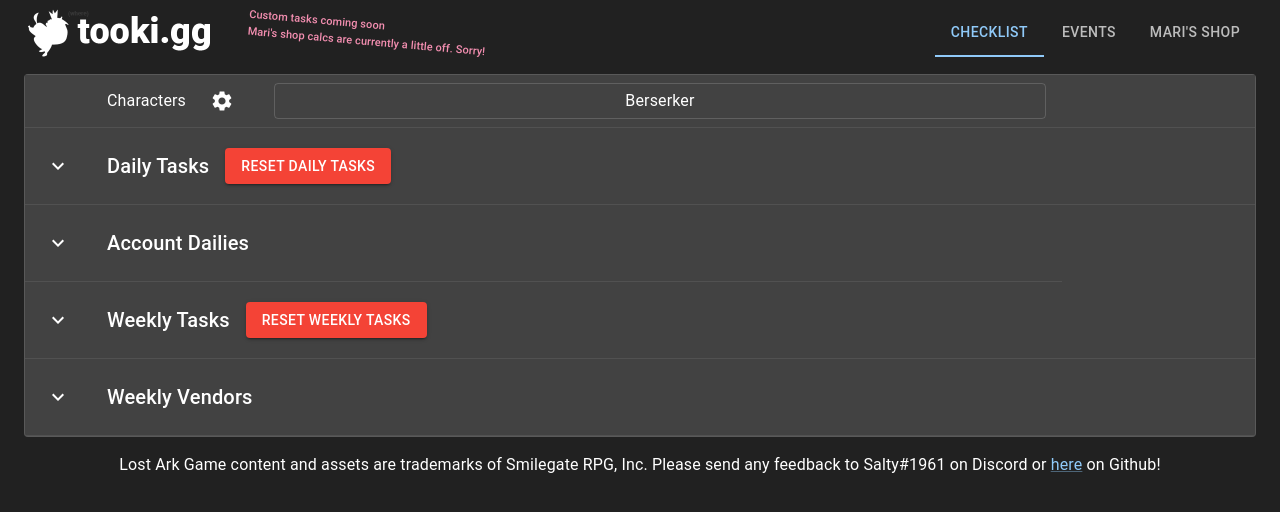
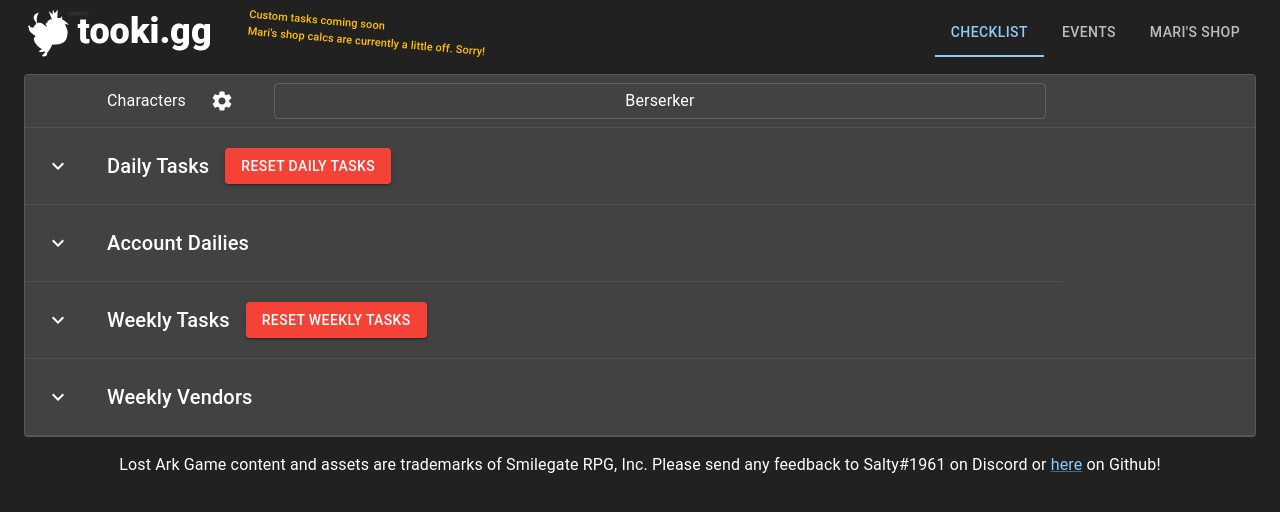
Before and after one commit to datmeal/tooki.gg-lostarkchecklist, a React (Create React App) app: page / in a window 1280 px wide. Shown: the top 512 px of the page. Built offline with nearby package versions, Linux system fonts and the light colour scheme.

Commit message:
Changed message color

```diff
--- a/src/App.js
+++ b/src/App.js
@@ -1033,7 +1033,7 @@ function App() {
               <Typography
                 variant="subtitle2"
                 sx={{ transform: "rotate(5deg)", fontSize: 11 }}
-                color="secondary"
+                color="chaos.main"
               >
                 Custom tasks coming soon
                 <br /> Mari's shop calcs are currently a little off. Sorry!
```
